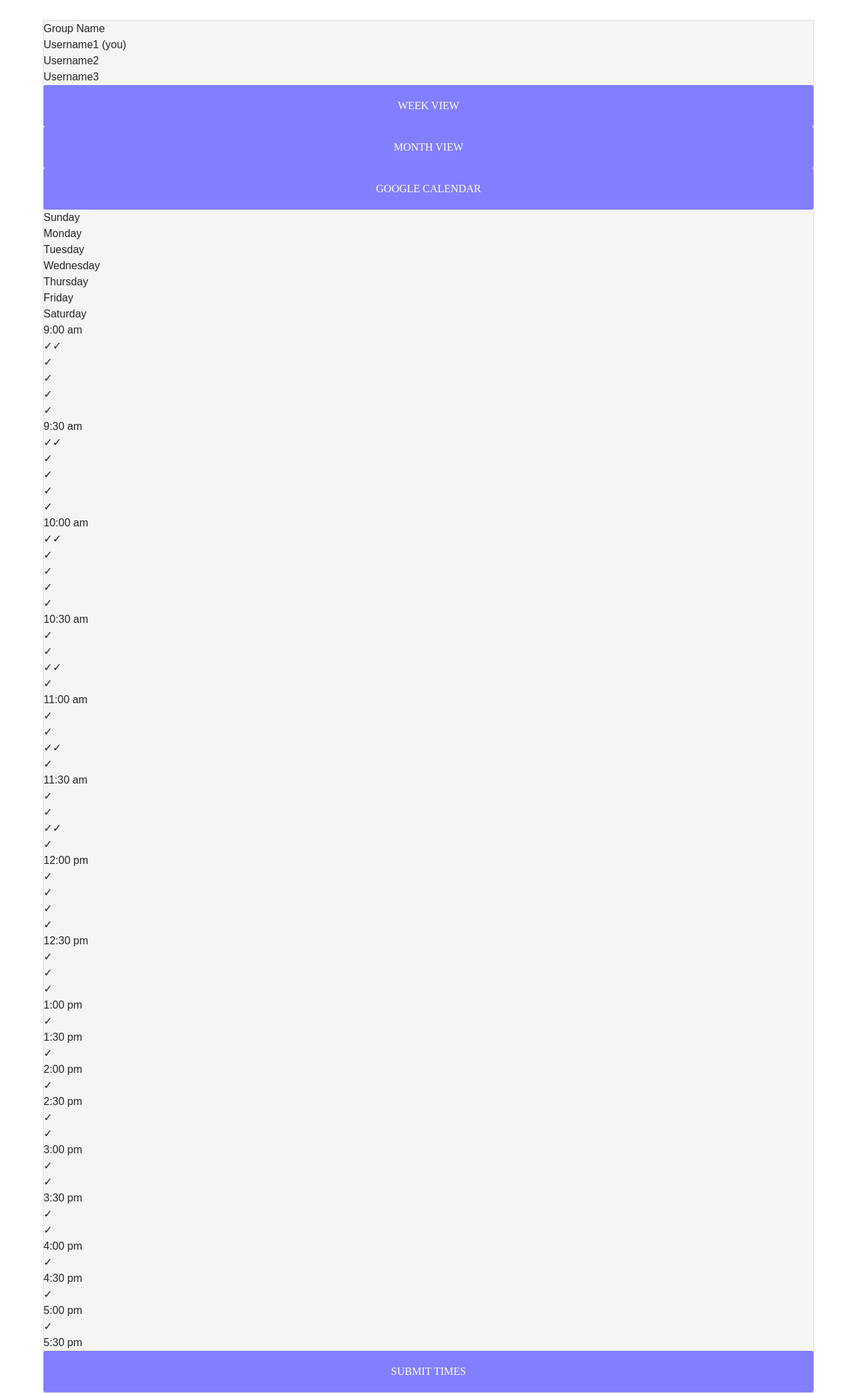
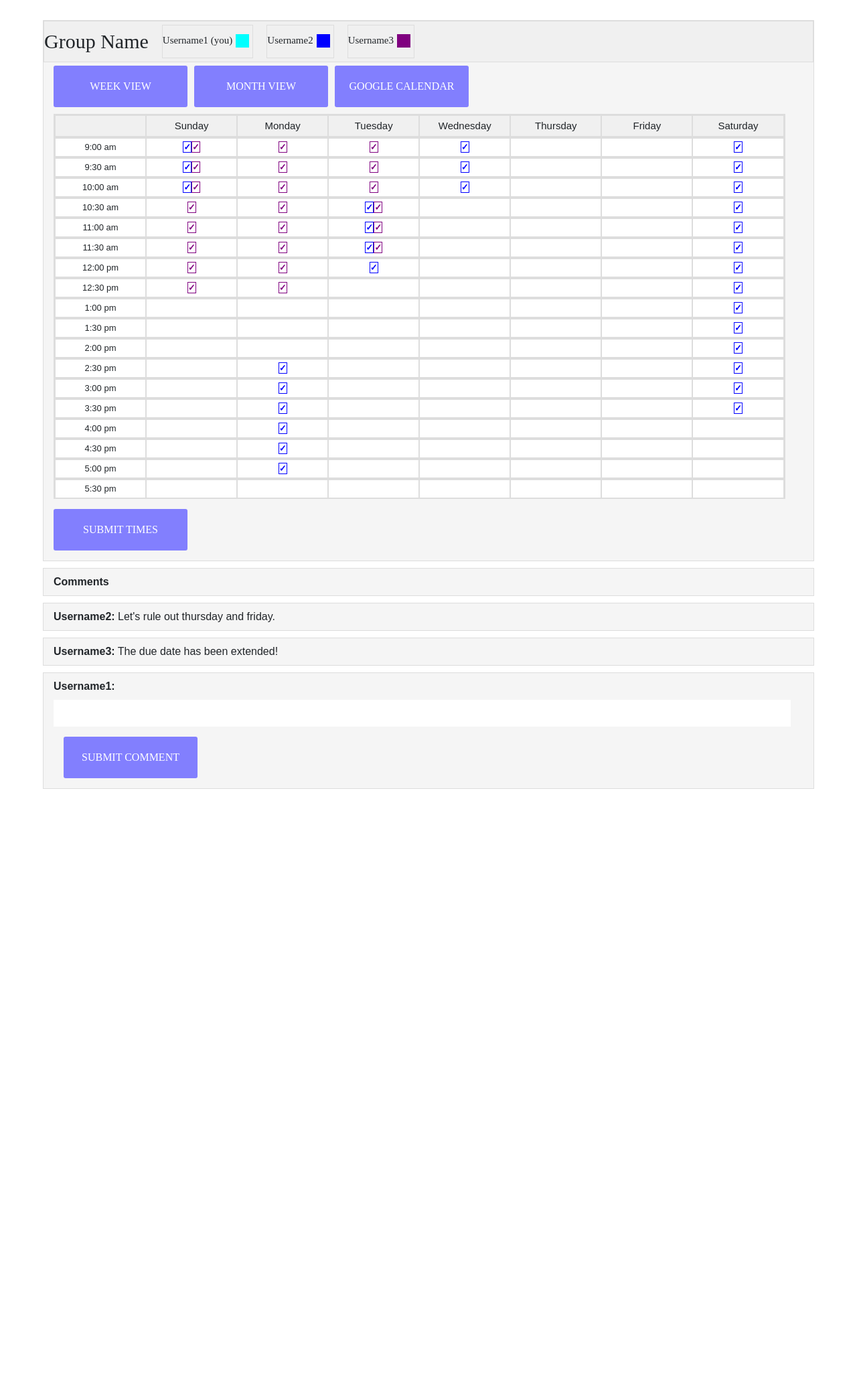
Before and after one commit to roldana/CP476project, a PHP site: page /html/groupScheduleView.html in a window 1280 px wide. Shown: the whole page at 67% size. After the commit the page ends 1178 px from the top, so only its background shows below. Run offline with PHP 8.4, Linux system fonts and the light colour scheme; some web fonts are replaced.

Commit message:
Added comments to schedule page

```diff
--- a/css/styles.css
+++ b/css/styles.css
@@ -262,3 +262,184 @@ button:hover {
 [type="date"]::-webkit-calendar-picker-indicator {
   opacity: 0;
 }
+
+.group-row {
+    font-family: Ubuntu-Bold;
+    font-size: 30px;
+    line-height: 2;
+
+    border-style: solid;
+    border-width: 1px;
+    border-color: #dddddd;
+
+    background-color: #f0f0f0;
+    display: flex;
+}
+
+.viewButtonBox {
+    display: flex;
+    margin: 5px;
+}
+
+.viewButton {
+    margin-left: 10px;
+    width: 200px;
+}
+
+.calendar-container {
+    background-color: white;
+    margin-top: 10px;
+    margin-left: 15px;
+    width: 95%;
+    height: 575px;
+
+    border-style: solid;
+    border-width: 1px;
+    border-color: #dddddd;
+}
+
+.calendar-day-row {
+    background-color: #f0f0f0;
+    font-size: 15px;
+    line-height: 2;
+
+    width: 100%;
+
+    border-style: solid;
+    border-width: 1px;
+    border-color: #dddddd;
+
+    background-color: #f0f0f0;
+    float: left;
+    display: flex;
+}
+
+.day-row {
+    background-color: #f0f0f0;
+    font-size: 15px;
+    line-height: 2;
+    text-align: center;
+    width: 15%;
+
+    border-style: solid;
+    border-width: 1px;
+    border-color: #dddddd;
+
+    float: left;
+}
+
+.time-row {
+    width: 100%;
+    border-style: solid;
+    border-width: 1px;
+    border-color: #dddddd;
+
+    float: left;
+    display: flex;
+}
+
+.time-box {
+    font-size: 13px;
+    line-height: 2;
+    text-align: center;
+    width: 15%;
+
+    border-style: solid;
+    border-width: 1px;
+    border-color: #dddddd;
+
+    float: left;
+}
+
+.time-box-no-edit {
+    font-size: 13px;
+    line-height: 2;
+    text-align: center;
+    width: 15%;
+
+    border-style: solid;
+    border-width: 1px;
+    border-color: #dddddd;
+
+    float: left;
+}
+
+.group-row-user-box {
+    font-family: Ubuntu-Bold;
+    font-size: 15px;
+    line-height: 3;
+
+    border-style: solid;
+    border-width: 1px;
+    border-color: #dddddd;
+
+    display: flex;
+    margin-left: 20px;
+    margin-top: 5px;
+    margin-bottom: 5px;
+}
+
+.group-row-user-box-colour {
+    float: left;
+    width: 20px;
+    height: 20px;
+    margin-top: 13px;
+    margin-left: 5px;
+    margin-right: 5px;
+}
+
+.submit-button-box {
+    width: 200px;
+    margin: 15px;
+}
+
+.comment-box{
+    line-height: 2.5;
+    padding-left: 15px;
+
+    background-color: #f5f5f5;
+    border-style: solid;
+    border-width: 1px;
+    border-color: #dddddd;
+    margin: auto;
+    margin-top: 10px;
+    width: 90%
+}
+
+.comment-input {
+    width: 97%;
+}
+
+.cyan {
+    background: cyan;
+}
+
+.blue {
+    background: blue;
+}
+
+.purple {
+    background: purple;
+}
+
+.cyan-text {
+    font-weight: bold;
+    color: cyan;
+    border-style: solid;
+    border-width: 1px;
+    border-color: cyan;
+}
+.blue-text {
+    font-weight: bold;
+    color: blue;
+    border-style: solid;
+    border-width: 1px;
+    border-color: blue;
+}
+.purple-text {
+    font-weight: bold;
+    color: purple;
+    border-style: solid;
+    border-width: 1px;
+    border-color: purple;
+}
--- a/html/groupScheduleView.html
+++ b/html/groupScheduleView.html
@@ -563,5 +563,29 @@
     </div>
 
 </div>
+
+<div class="comment-box">
+    <b>Comments</b>
+</div>
+
+<div class="comment-box">
+    <b>Username2:</b> Let's rule out thursday and friday.
+</div>
+
+<div class="comment-box">
+    <b>Username3:</b> The due date has been extended!
+</div>
+
+<div class="comment-box">
+    <b>Username1:</b><br>
+    <input type="text" class="comment-input" id="userComment" size="70">
+
+    <div class="submit-button-box">
+        <button class="login-submit">
+            Submit Comment
+        </button>
+    </div>
+</div>
+<br>
 </body>
 </html>
```
